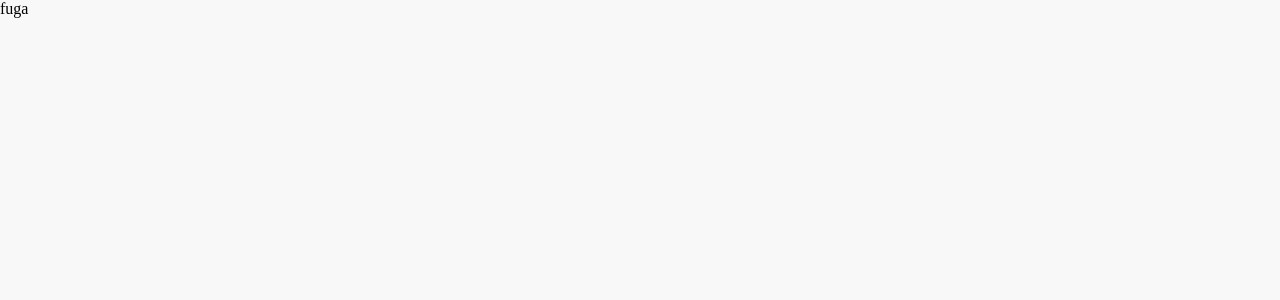
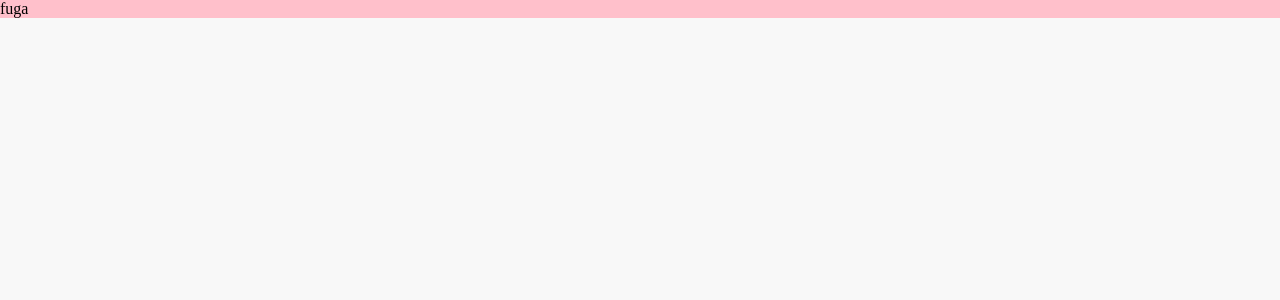
Before and after one commit to nryotaro/furry-doodle, a React (Create React App) app: page / in a window 1280 px wide. Shown: the top 300 px of the page. Built offline with nearby package versions, Linux system fonts and the light colour scheme.

Commit message:
Install scss.

```diff
--- a/package.json
+++ b/package.json
@@ -43,6 +43,7 @@
     ]
   },
   "devDependencies": {
-    "@types/react-helmet": "^6.1.5"
+    "@types/react-helmet": "^6.1.5",
+    "sass": "^1.52.0"
   }
 }
--- a/src/App.css
+++ b/src/App.scss
@@ -1,7 +1,5 @@
 .container {
-  background-color: #F8F8F8;
-  width: 100%;
-  height: 100%;
+  background-color: pink;
 }
 /*
 .App {
--- a/src/App.tsx
+++ b/src/App.tsx
@@ -1,12 +1,12 @@
 import React from 'react';
 import logo from './logo.svg';
-import './App.css';
+import './App.scss';
 import { Helmet } from 'react-helmet';
 
 function App() {
   return <div className='container'>
     <Helmet>
-      <title>doge</title>
+      <title>Demo</title>
       <meta name="viewport" content="width=device-width,initial-scale=1"></meta>
     </Helmet>
     fuga
```
Also changed, not shown: 1 other file (tests, documents, lock files or other folders).
